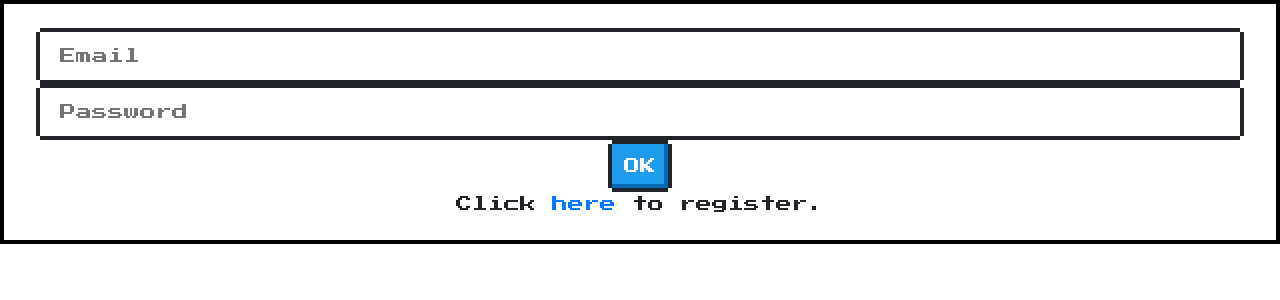
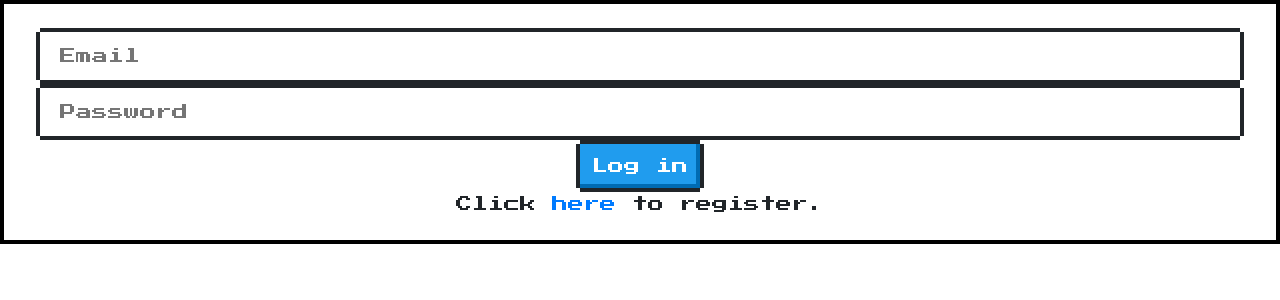
Before and after one commit to IShungite/WorldOfStudies, a Next.js app in the folder apps/web/: page /en/login in a window 1280 px wide. Shown: the top 300 px of the page. Built offline with nearby package versions, Linux system fonts and the light colour scheme.

Commit message:
refactor: :globe_with_meridians: Small localization changes

```diff
--- a/apps/web/messages/en.json
+++ b/apps/web/messages/en.json
@@ -1,13 +1,14 @@
 {
     "Home" : {
-        "title": "Home"
+        "title": "Homepage"
     },
     "Login" : {
         "mail" : "Email",
         "password" : "Password",
         "redirectRegister" : "Click",
         "here": "here",
-        "redirectRegister2" : "to register."
+        "redirectRegister2" : "to register.",
+        "login" : "Log in"
     },
     "Register" : {
         "firstName" : "First name",
--- a/apps/web/messages/fr.json
+++ b/apps/web/messages/fr.json
@@ -1,13 +1,14 @@
 {
     "Home" : {
-        "title": "Maison"
+        "title": "Page home"
     },
     "Login" : {
         "mail" : "Addresse mail",
         "password" : "Mot de passe",
         "redirectRegister" : "Cliquez",
         "here": "ici",
-        "redirectRegister2" : "pour vous enregistrer."
+        "redirectRegister2" : "pour vous enregistrer.",
+        "login" : "Connexion"
     },
     "Register" : {
         "firstName" : "Prénom",
--- a/apps/web/src/app/[locale]/login/page.tsx
+++ b/apps/web/src/app/[locale]/login/page.tsx
@@ -44,7 +44,7 @@ export default function Login({ params }: Readonly<{ params: { locale: string }
     <form onSubmit={handleSubmit}>
       <input className="nes-input" type="email" name="email" placeholder={t("mail")} required />
       <input className="nes-input" type="password" name="password" placeholder={t("password")} required />
-      <button className="nes-btn is-primary" type="submit">OK</button>
+      <button className="nes-btn is-primary" type="submit">{t("login")}</button>
     </form>
     <p>{t("redirectRegister")} <a href={`/${params.locale}/register`}>{t("here")}</a> {t("redirectRegister2")}</p>
   </div>
```
